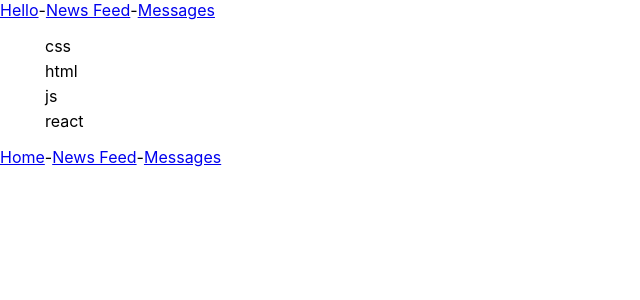
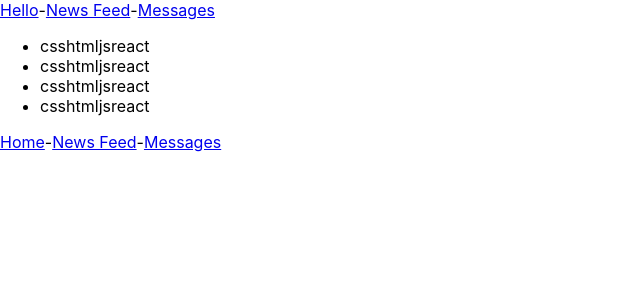
Before and after one commit to YanchukVitali/samurai-way01, a React (Create React App) app: page / in a window 1280 px wide. Shown: the top 300 px of the page, without its empty margins (0-640 px from the left). Built offline with nearby package versions, Linux system fonts and the light colour scheme.

Commit message:
add JS for Technology.tsx

```diff
--- a/src/App.css
+++ b/src/App.css
@@ -7,10 +7,10 @@
   pointer-events: none;
 }
 
-ul li {
+/*ul li {
   list-style: none;
   margin: 5px;
-}
+}*/
 
 @media (prefers-reduced-motion: no-preference) {
   .App-logo {
--- a/src/App.tsx
+++ b/src/App.tsx
@@ -1,6 +1,6 @@
 import React from 'react';
 import './App.css';
-import {Technologies} from "./Technologies";
+import {Technology} from "./Technology";
 import {Header} from "./Header";
 import Footer from "./Footer";
 
@@ -9,7 +9,7 @@ const App = () => {
     return (
         <div>
             <Header title={["Hello", "News Feed", "Messages"]}/>
-            <Technologies/>
+            <Technology title={["css", "html", "js", "react"]}/>
             <Footer/>
         </div>
 
--- a/src/Technologies.tsx
+++ /dev/null
@@ -1,14 +0,0 @@
-import React from "react";
-
-export const Technologies = () => {
-    return (
-        <div>
-            <ul>
-                <li>css</li>
-                <li>html</li>
-                <li>js</li>
-                <li>react</li>
-            </ul>
-        </div>
-    );
-}
--- /dev/null
+++ b/src/Technology.tsx
@@ -0,0 +1,18 @@
+import React from "react";
+
+
+type TehnologyType = {
+    title: string[]
+}
+export const Technology = (props:TehnologyType) => {
+    return (
+        <div>
+            <ul>
+                <li>{props.title}</li>
+                <li>{props.title}</li>
+                <li>{props.title}</li>
+                <li>{props.title}</li>
+            </ul>
+        </div>
+    );
+}
```
